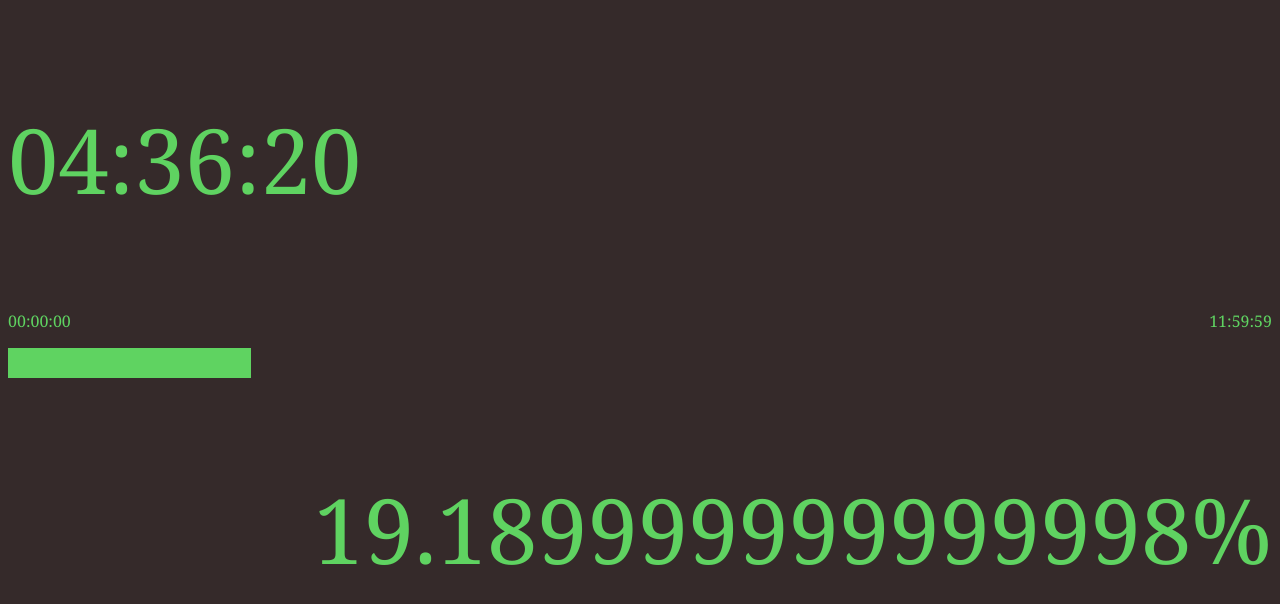
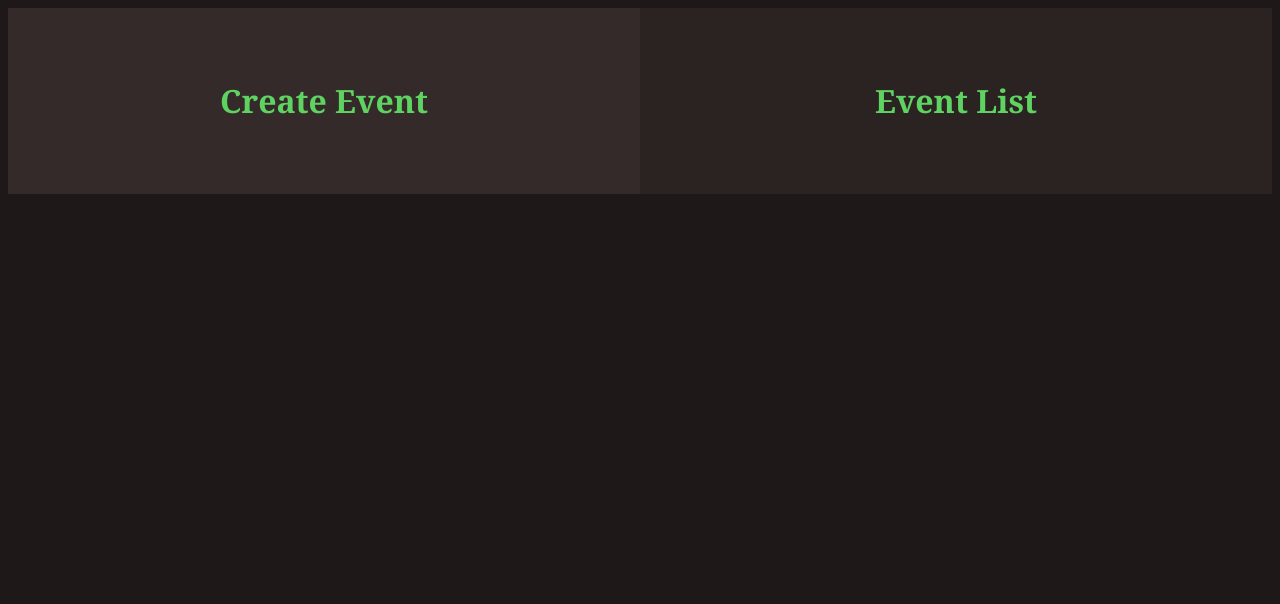
Before and after one commit to trolman23/Chronology, a website: page public/index.html in a window 1280 px wide. Drawn offline with Linux system fonts and the light colour scheme; files whose address does not match are found by name.

Commit message:
added events list

```diff
--- a/main.css
+++ b/main.css
@@ -65,3 +65,23 @@ body {
 .pbardisplay {
     font-size: 16px;
 }
+
+.foreground {
+    display: flex;
+}
+
+.form {
+    padding: 50px;
+    width: 100%;
+    height: auto;
+    background-color: #352A2A;
+    color: #5FD361;
+}
+
+.event-bar {
+    padding: 50px;
+    width: 100%;
+    height: auto;
+    background-color: #2B2222;
+    color: #5FD361;
+}
--- a/public/index.html
+++ b/public/index.html
@@ -9,17 +9,13 @@
         <link rel="stylesheet" href="main.css">
     </head>
     <body>
-        <div class="timeline">
-            <div class="tdisplay">
-                <p id="time">getting time... </p>
-                <div class="pbardisplay">
-                    <p>00:00:00 <span style="float: right;">11:59:59</span></p>
-                    <div class="progress-bar"></div>
-                </div>
-
-                <p id="pofd" style="float: right;">getting percent...</p>
+        <div class="foreground">
+            <div class="form">
+                <h1 style="text-align: center;">Create Event</h1>
             </div>
-
+            <div class="event-bar">
+                <h1 style="text-align: center;">Event List</h1>
+            </div>
         </div>
         <script src="main.js"></script>
     </body>
--- a/public/main.css
+++ b/public/main.css
@@ -3,7 +3,7 @@ body {
     scroll-behavior: smooth;
     font-family: Cambria, Cochin, Georgia, Times, 'Times New Roman', serif;
     color:#5FD361;
-    background-color: #352A2A;
+    background-color: #1E1818;
 }
 
 html,
@@ -11,17 +11,22 @@ body {
     height: 100%;
 }
 
-.tdisplay {
-    font-size: 90px;
-    overflow: auto;
+.foreground {
+    display: flex;
 }
 
-.progress-bar {
-    width: 1%;
-    height: 30px;
-    background-color: #5FD361;
+.form {
+    padding: 50px;
+    width: 100%;
+    height: auto;
+    background-color: #352A2A;
+    color: #5FD361;
 }
 
-.pbardisplay {
-    font-size: 16px;
+.event-bar {
+    padding: 50px;
+    width: 100%;
+    height: auto;
+    background-color: #2B2222;
+    color: #5FD361;
 }
--- a/public/main.js
+++ /dev/null
@@ -1,17 +0,0 @@
-const timeDisplay = document.querySelector(".td");
-const pbar = document.querySelector(".progress-bar");
-
-function getTimePercentage(timeString) {
-    const secs = timeString.substring(0, 2) * 3600
-                + timeString.substring(3, 5) * 60
-                + timeString.substring(6, 8) * 1;
-    return secs/86399;
-}
-
-setInterval(() => {
-    const time = new Date().toTimeString().substring(0, 8);
-    const percent = getTimePercentage(time);
-    document.getElementById("time").innerHTML = time;
-    document.getElementById("pofd").innerHTML = percent.toPrecision(4)*100 + '%';
-    pbar.style.width = percent.toPrecision(4)*100 + '%';
-}, 1000);
```
Also changed, not shown: index.html (+10 -0 lines).
